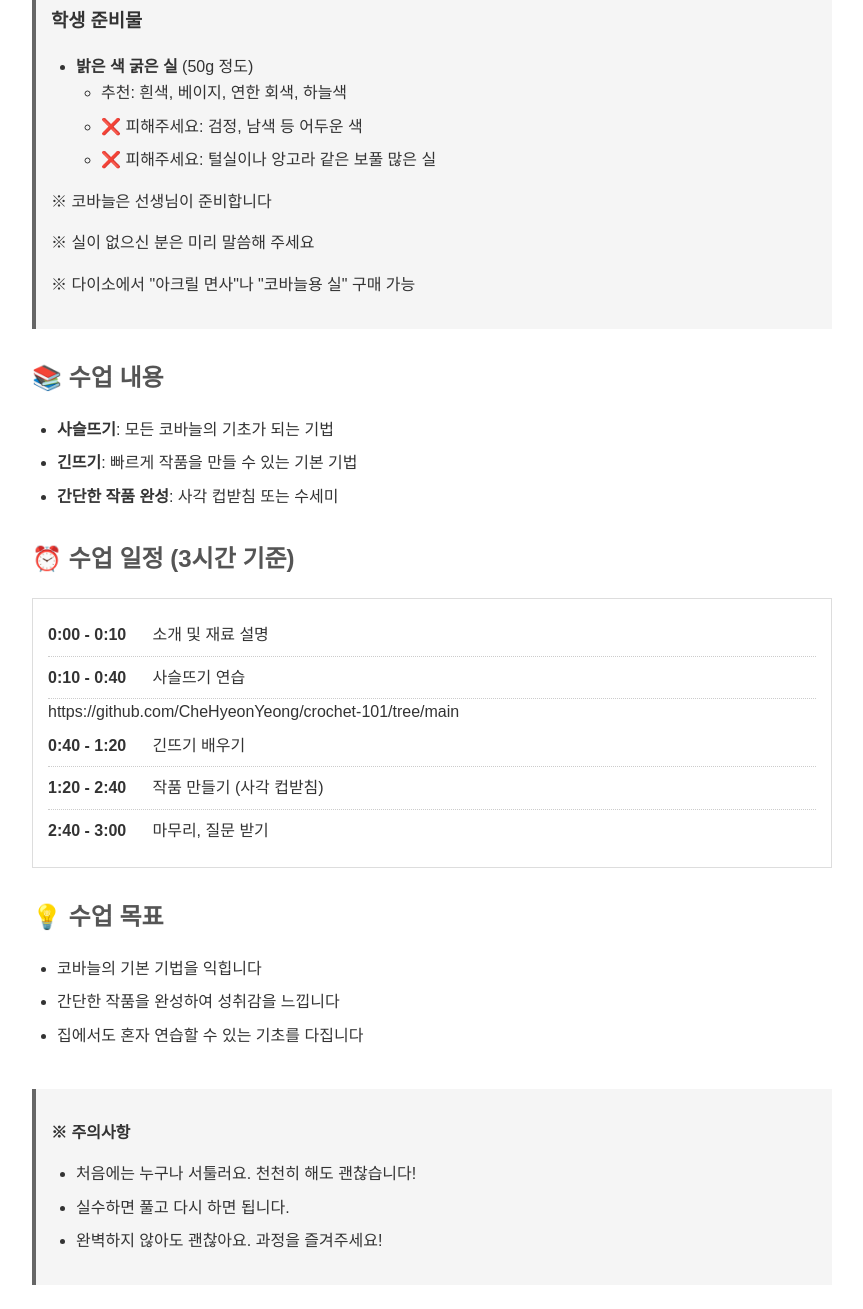
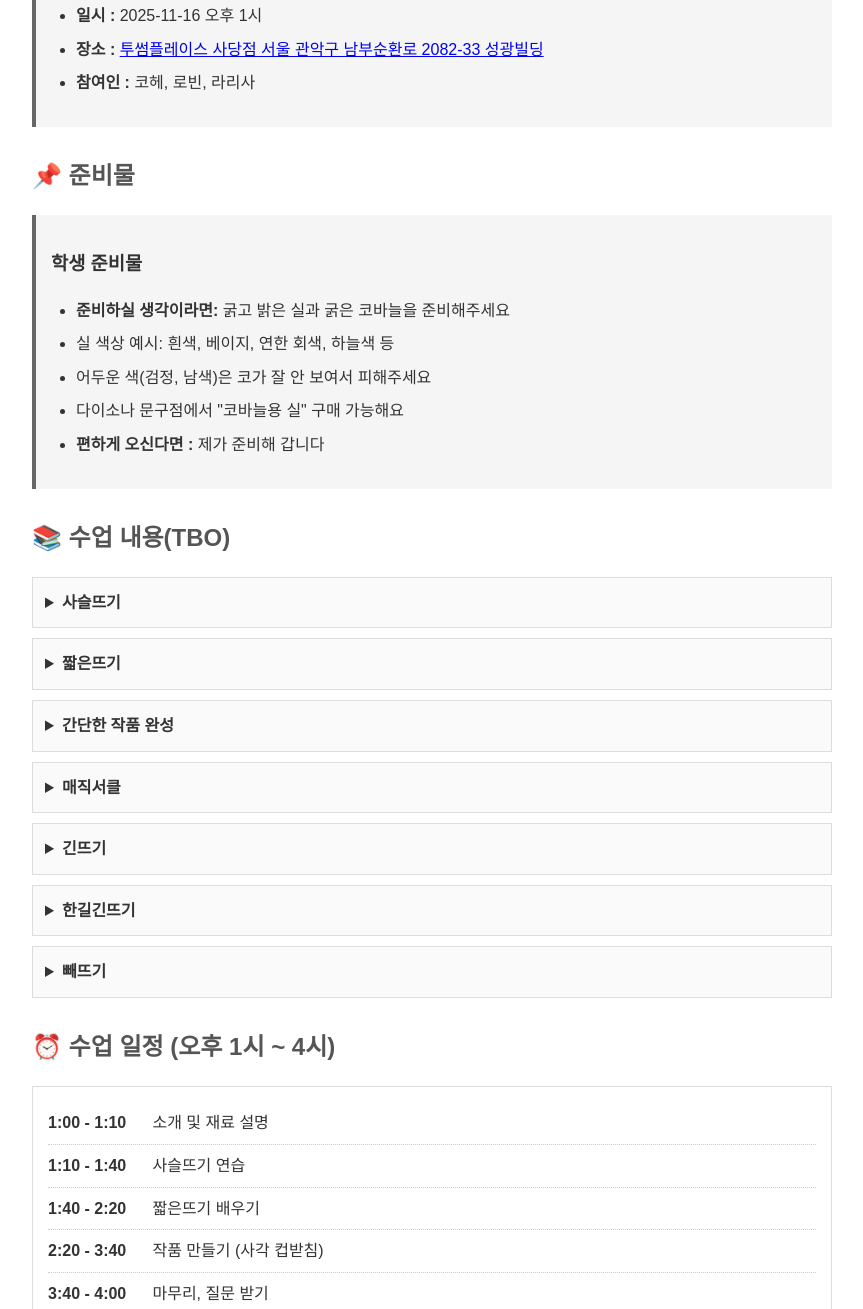
Before and after one commit to CheHyeonYeong/crochet-101, a plain HTML site: page index.html in a window 1280 px wide. Shown: the part 221-1530 px from the top of the page, without its empty margins (208-1071 px from the left). Drawn offline with Linux system fonts and the light colour scheme.

Commit message:
Update index.html

```diff
--- a/index.html
+++ b/index.html
@@ -43,8 +43,23 @@
             padding: 8px 0;
             border-bottom: 1px dotted #ccc;
         }
-        .schedule-item:last-child {
-            border-bottom: none;
+        details {
+            background-color: #fafafa;
+            border: 1px solid #ddd;
+            padding: 12px;
+            margin-bottom: 10px;
+            cursor: pointer;
+        }
+        details summary {
+            font-size: 16px;
+            user-select: none;
+        }
+        details summary:hover {
+            background-color: #f0f0f0;
+        }
+        details p {
+            margin: 10px 0 0 20px;
+            color: #666;
         }
         .time {
             font-weight: bold;
@@ -55,51 +70,83 @@
 </head>
 <body>
     <h1>코바늘 수업 안내</h1>
+    <h2>⭐기본공지⭐</h2>
+    <div class="notice-box">
+  <ul>
+            <li><strong>일시 :</strong> 2025-11-16 오후 1시</li>
+            <li><strong>장소 :</strong> <a href= "https://naver.me/x6Uy4Nm3">투썸플레이스 사당점 서울 관악구 남부순환로 2082-33 성광빌딩 </a></li>
+            <li><strong>참여인 :</strong> 코헤, 로빈, 라리사</li>
+</div>
 
     <h2>📌 준비물</h2>
     <div class="notice-box">
         <h3>학생 준비물</h3>
         <ul>
-            <li><strong>밝은 색 굵은 실</strong> (50g 정도)
-                <ul>
-                    <li>추천: 흰색, 베이지, 연한 회색, 하늘색</li>
-                    <li>❌ 피해주세요: 검정, 남색 등 어두운 색</li>
-                    <li>❌ 피해주세요: 털실이나 앙고라 같은 보풀 많은 실</li>
-                </ul>
-            </li>
+            <li><strong>준비하실 생각이라면:</strong> 굵고 밝은 실과 굵은 코바늘을 준비해주세요</li>
+  <li>실 색상 예시: 흰색, 베이지, 연한 회색, 하늘색 등  </li>
+<li>어두운 색(검정, 남색)은 코가 잘 안 보여서 피해주세요</li>
+<li>다이소나 문구점에서 "코바늘용 실" 구매 가능해요</li>
+
+            <li><strong>편하게 오신다면 :</strong> 제가 준비해 갑니다</li>
         </ul>
-        <p>※ 코바늘은 선생님이 준비합니다</p>
-        <p>※ 실이 없으신 분은 미리 말씀해 주세요</p>
-        <p>※ 다이소에서 "아크릴 면사"나 "코바늘용 실" 구매 가능</p>
     </div>
 
-    <h2>📚 수업 내용</h2>
-    <ul>
-        <li><strong>사슬뜨기</strong>: 모든 코바늘의 기초가 되는 기법</li>
-        <li><strong>긴뜨기</strong>: 빠르게 작품을 만들 수 있는 기본 기법</li>
-        <li><strong>간단한 작품 완성</strong>: 사각 컵받침 또는 수세미</li>
-    </ul>
+    <h2>📚 수업 내용(TBO)</h2>
 
-    <h2>⏰ 수업 일정 (3시간 기준)</h2>
+    <details>
+        <summary><strong>사슬뜨기</strong></summary>
+        <p>모든 코바늘의 기초가 되는 기법</p>
+    </details>
+
+    <details>
+        <summary><strong>짧은뜨기</strong></summary>
+        <p>빠르게 작품을 만들 수 있는 기본 기법</p>
+    </details>
+
+    <details>
+        <summary><strong>간단한 작품 완성</strong></summary>
+        <p>사각 컵받침 또는 수세미</p>
+    </details>
+
+    <details>
+        <summary><strong>매직서클</strong></summary>
+        <p>시간이 남는다면 어려운 친구들을 한 번 도전해봐요</p>
+    </details>
+
+    <details>
+        <summary><strong>긴뜨기</strong></summary>
+        <p>긴뜨기 기법을 배워봅니다</p>
+    </details>
+
+    <details>
+        <summary><strong>한길긴뜨기</strong></summary>
+        <p>한길긴뜨기 기법을 배워봅니다</p>
+    </details>
+    <details>
+        <summary><strong>빼뜨기</strong></summary>
+        <p>빼뜨기 기법을 배워봅니다</p>
+    </details>
+
+    <h2>⏰ 수업 일정 (오후 1시 ~ 4시)</h2>
     <div class="schedule">
         <div class="schedule-item">
-            <span class="time">0:00 - 0:10</span>
+            <span class="time">1:00 - 1:10</span>
             <span>소개 및 재료 설명</span>
         </div>
         <div class="schedule-item">
-            <span class="time">0:10 - 0:40</span>
+            <span class="time">1:10 - 1:40</span>
             <span>사슬뜨기 연습</span>
-        </div>https://github.com/CheHyeonYeong/crochet-101/tree/main
-        <div class="schedule-item">
-            <span class="time">0:40 - 1:20</span>
-            <span>긴뜨기 배우기</span>
         </div>
         <div class="schedule-item">
-            <span class="time">1:20 - 2:40</span>
+            <span class="time">1:40 - 2:20</span>
+            <span>짧은뜨기 배우기</span>
+        </div>
+        <div class="schedule-item">
+            <span class="time">2:20 - 3:40</span>
             <span>작품 만들기 (사각 컵받침)</span>
         </div>
         <div class="schedule-item">
-            <span class="time">2:40 - 3:00</span>
+            <span class="time">3:40 - 4:00</span>
             <span>마무리, 질문 받기</span>
         </div>
     </div>
```
